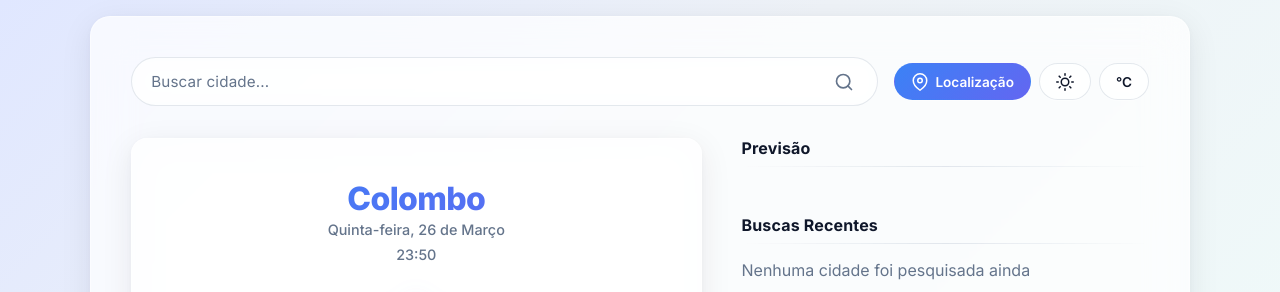
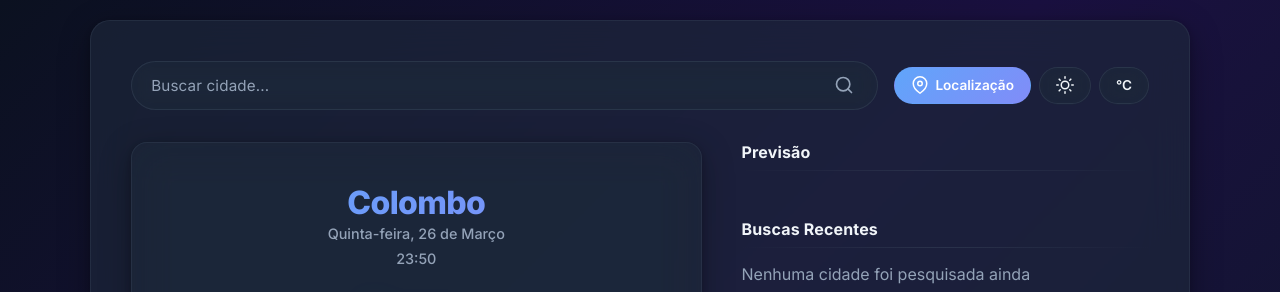
Before and after one commit to vitorfelipedev/atmos360-weather, a website built with Vite: page index.html in a window 1280 px wide. Both pictures are taken after a click on the button 1064 px from the left and 81 px from the top of the page. Shown: the top 292 px of the page. Built offline with nearby package versions, Linux system fonts and the light colour scheme; no server answers; files whose address does not match are found by name.

Commit message:
feat: adicionando dark mode, e carregando dados da ultima cidade pesquisada

```diff
--- /dev/null
+++ b/src/components/toggleDarkMode.js
@@ -0,0 +1,40 @@
+const temaElemento = document.getElementById('theme-toggle-btn');
+const iconeSol = `
+  <svg id="theme-icon-sun" width="18" height="18" viewBox="0 0 24 24" fill="none" stroke="currentColor" stroke-width="2" stroke-linecap="round" stroke-linejoin="round">
+    <circle cx="12" cy="12" r="5" />
+    <line x1="12" y1="1" x2="12" y2="3" />
+    <line x1="12" y1="21" x2="12" y2="23" />
+    <line x1="4.22" y1="4.22" x2="5.64" y2="5.64" />
+    <line x1="18.36" y1="18.36" x2="19.78" y2="19.78" />
+    <line x1="1" y1="12" x2="3" y2="12" />
+    <line x1="21" y1="12" x2="23" y2="12" />
+    <line x1="4.22" y1="19.78" x2="5.64" y2="18.36" />
+    <line x1="18.36" y1="5.64" x2="19.78" y2="4.22" />
+  </svg>
+`;
+
+const iconeLua = `
+  <svg id="theme-icon-moon" width="18" height="18" viewBox="0 0 24 24" fill="none" stroke="currentColor" stroke-width="2" stroke-linecap="round" stroke-linejoin="round">
+    <path d="M21 12.79A9 9 0 1 1 11.21 3 7 7 0 0 0 21 12.79z"></path>
+  </svg>
+`;
+
+function atualizarIcone(isDark) {
+  temaElemento.innerHTML = isDark ? iconeLua : iconeSol;
+}
+
+export function initDarkMode() {
+  const isDarkMode = localStorage.getItem('mode') === 'dark-mode';
+  if (isDarkMode) {
+    document.body.classList.add('dark-mode');
+  }
+  atualizarIcone(isDarkMode);
+  temaElemento.addEventListener('click', (event) => {
+    const ativouDark = document.body.classList.toggle('dark-mode');
+    if (ativouDark) {
+      localStorage.setItem('mode', 'dark-mode');
+    } else {
+      localStorage.setItem('mode', 'light');
+    }
+  });
+}
--- a/src/main.js
+++ b/src/main.js
@@ -1,10 +1,12 @@
 import { initBarraPesquisa } from './components/barraPesquisa.js';
 import { renderizarCidadesRecentes } from './components/recentes.js';
+import { initDarkMode } from './components/toggleDarkMode.js';
 import {
   getUnidadeAtual,
   initToggleUnidade,
 } from './components/toggleUnidade.js';
 import { pesquisarCidade } from './services/api.js';
+import { getCidades } from './services/storage.js';
 import { renderizarClimaAtual } from './utils/climaAtual.js';
 import { renderizarPrevisao } from './utils/previsao.js';
 
@@ -24,6 +26,7 @@ export async function realizarBuscaCompleta(nomeDaCidade) {
 }
 
 async function initApp() {
+  initDarkMode();
   initBarraPesquisa();
   initToggleUnidade();
   document.addEventListener('buscaHistorico', (event) => {
@@ -38,7 +41,8 @@ async function initApp() {
     }
   });
   renderizarCidadesRecentes();
-  realizarBuscaCompleta('Curitiba');
+  const ultimaCidade = getCidades()[0];
+  realizarBuscaCompleta(ultimaCidade);
 }
 
 initApp();
```
Also changed, not shown: src/styles/global.css (+11 -4 lines), public/icons/cloudy-moon.svg (deleted), public/icons/cloudy-sun.svg (deleted), public/icons/cloudy.svg (deleted), public/icons/fig.svg (deleted), public/icons/local.svg (deleted), public/icons/moon.svg (deleted), public/icons/rainy-sun.svg (deleted), public/icons/rainy.svg (deleted), public/icons/search.svg (deleted), public/icons/snow.svg (deleted), public/icons/sun.svg (deleted), public/icons/thunderstorm.svg (deleted).
